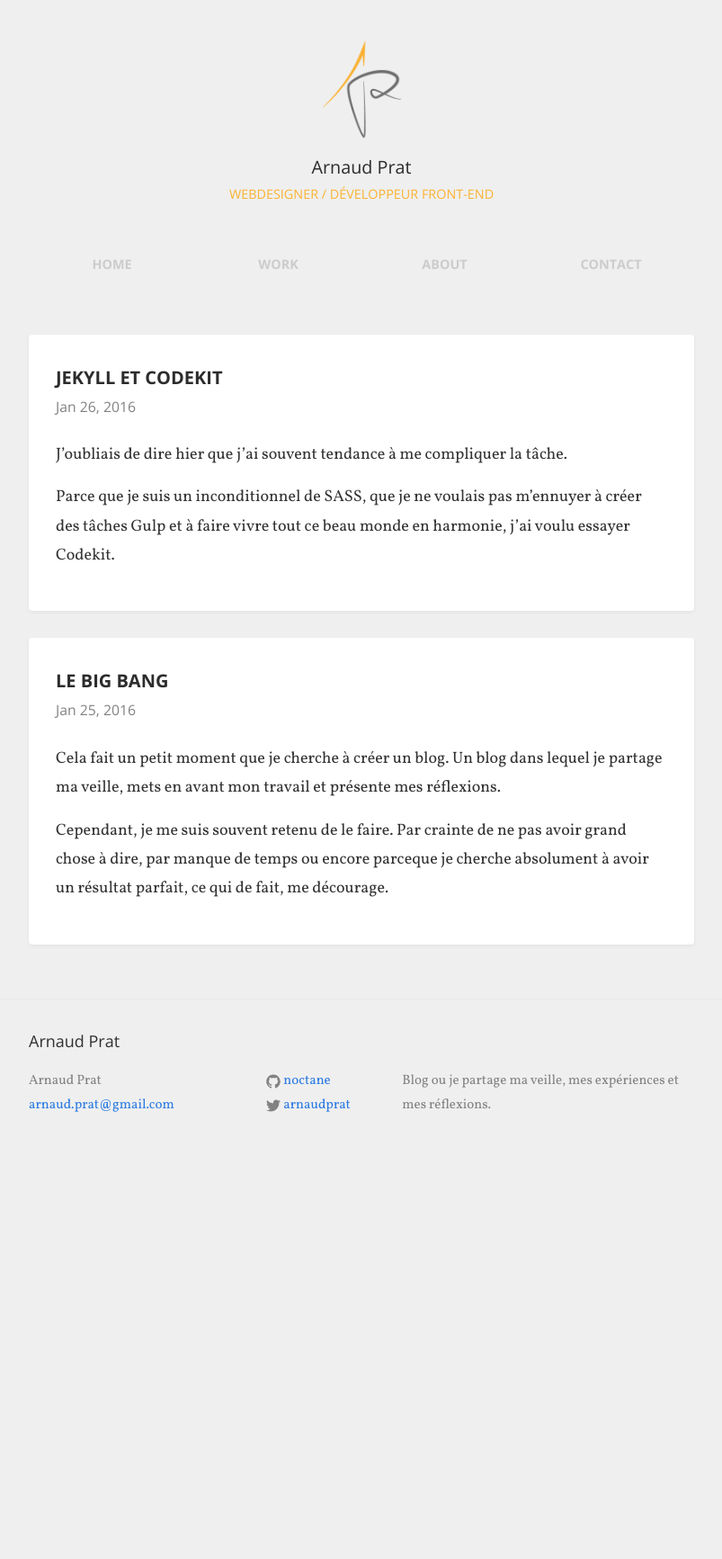
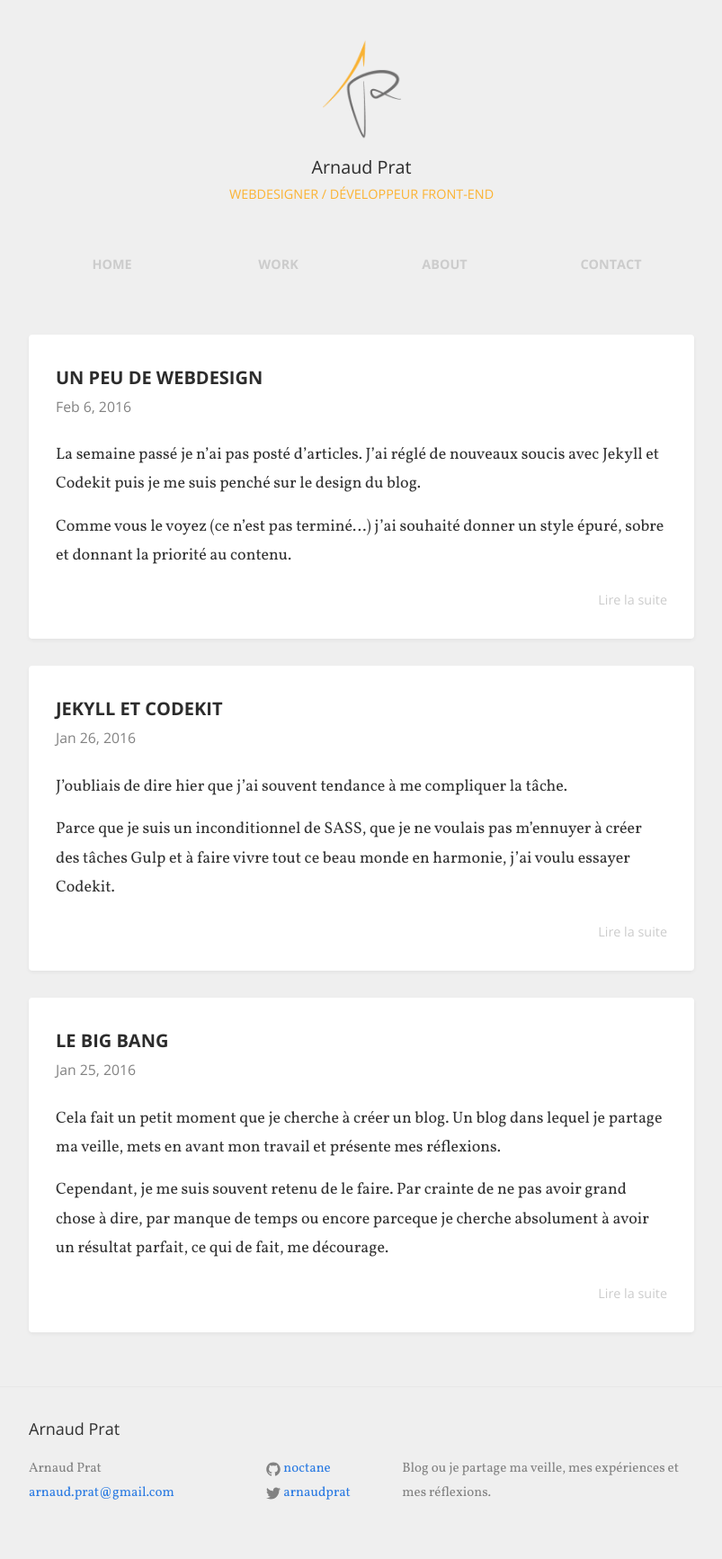
Before and after one commit to Noctane/noctane.github.io, a Jekyll site: the page built from index.html, in a window 1280 px wide. Shown: the whole page at 90% size, without its empty margins (238-1041 px from the left). Built offline with Jekyll 4.4.1, drawn with Linux system fonts in a browser that asks for light colours; before the commit the page ends 1302 px from its top, so only the background shows below that.

Commit message:
Add style

```diff
--- /dev/null
+++ b/_posts/2016-02-06-webdesign.md
@@ -0,0 +1,34 @@
+---
+layout: post
+title:  "Un peu de WebDesign"
+date:   2016-02-06 12:00 +0100
+categories: articles
+excerpt_separator: <!--more-->
+---
+
+La semaine passé je n’ai pas posté d’articles. J’ai réglé de nouveaux soucis avec Jekyll et Codekit puis je me suis penché sur le design du blog.
+
+Comme vous le voyez (ce n’est pas terminé…) j’ai souhaité donner un style épuré, sobre et donnant la priorité au contenu.
+<!--more-->
+
+Evidemment je m’inspire largement de la lecture zen du site du Monde par exemple, mais aussi du site Medium que je vous invite à parcourir.
+
+Mais j’aimerais surtout vous parler de l’organisation des feuilles de style de Jekyll (et donc de ce blog).
+
+Jekyll dispose d’un dossier `_sass` contenant trois fichiers SCSS :
+* `_base.scss`
+* `_layout.scss`
+* `_syntax-highlighting.scss`
+
+Et d’un dossier `css` contenant le fichier `main.scss` qui importe les fichiers cités précédemment.
+
+Ces fichiers regroupe tout les styles de base de Jekyll et, bien qu’elles soient relativement brèves, il n’est pas évident de s’y retrouver.
+
+## Un zeste de structure
+
+Depuis que j’utilise SASS, j’ai pris cette habitude d’organiser mon style dans plusieurs fichiers bien spécifiques aux éléments que je met en forme. Par exemple, j’aime bien avoir une feuille de style pour mon header, une feuille pour le footer et autant de feuilles qui mettrons en forme chaque modules dont j’aurais besoin.
+
+Quand j’ai commencé à travaillé le design de ce blog, je me suis pas trop préoccupé des styles de base de Jekyll (police, rythme vertical, etc…). J’ai commencé par réagencer le composants comme le header et l’affichage des posts.
+J’ai alors créé les fichiers `_header.sass` et `_posts-list.sass`. Ces deux fichiers mettront en forme que ces deux composants et j’en ferai de même pour les autres.
+
+L’avantage de cette pratique dans un environnement de développement est d’éviter d’avoir une seule feuille de style de six pieds de long. Compartimenter son design permet de s’y retrouver rapidement, de réutiliser des modules et de gagner en efficacité dans la conception et le débugage.
--- a/_sass/_posts-list.sass
+++ b/_sass/_posts-list.sass
@@ -34,3 +34,12 @@
 
   span
     font-family: $title-font-family
+
+a.readmore-link
+  color: $grey-light
+  font:
+    family: $title-font-family
+    size: 0.8em
+  display: block
+  text-align: right
+  margin-top: 20px
--- a/index.html
+++ b/index.html
@@ -14,6 +14,7 @@ layout: default
           <span class="post-meta">{{ post.date | date: "%b %-d, %Y" }}</span>
         </div>
         {{ post.excerpt }}
+        <a class="readmore-link" href="{{ post.url | prepend: site.baseurl }}">Lire la suite</a>
       </li>
     {% endfor %}
   </ul>
```
Also changed, not shown: 1 other file.
